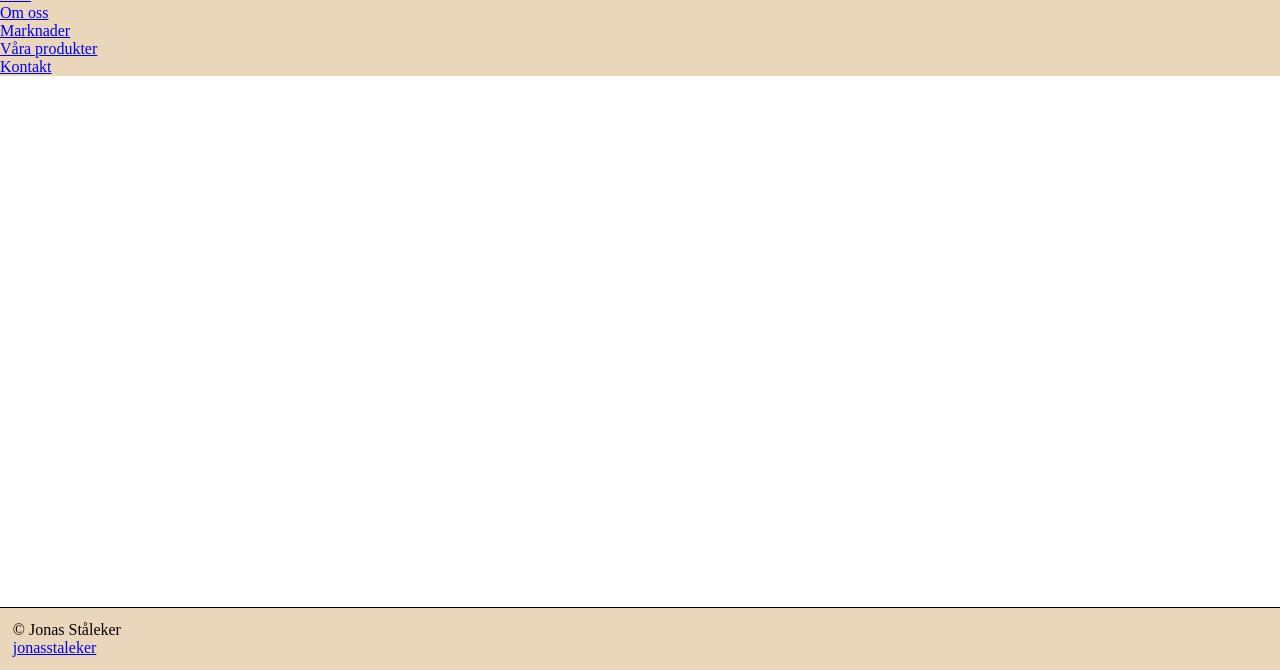
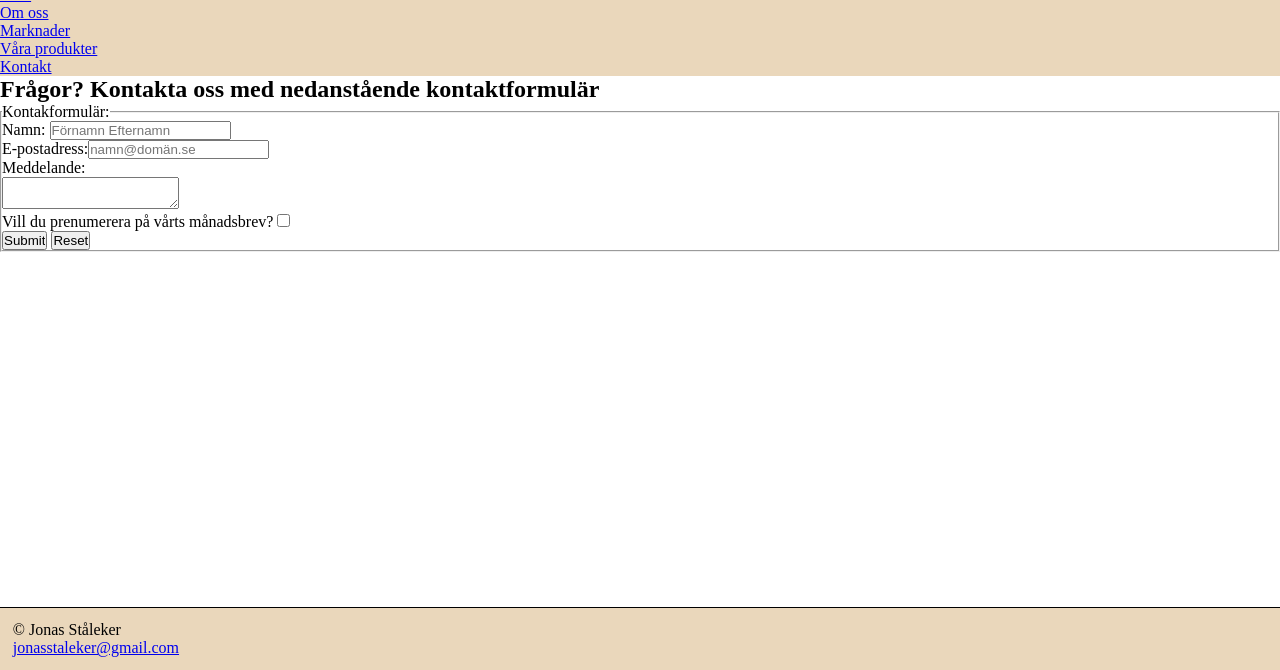
Before and after one commit to JoeSteeloak/Qvantingen-website, a plain HTML site: page contact.html in a window 1280 px wide. Shown: the part 130-800 px from the top of the page. Drawn offline with Linux system fonts and the light colour scheme.

Commit message:
add contact form

```diff
--- a/contact.html
+++ b/contact.html
@@ -24,9 +24,24 @@
         </nav>
 
     </header>
+
+    <section>
+        <h1>Frågor? Kontakta oss med nedanstående kontaktformulär</h1>
+
+    <form>
+        <fieldset>
+            <legend>Kontakformulär:</legend>
+            <p>Namn: <input type="text" name="name" placeholder="Förnamn Efternamn"></p>
+            <p>E-postadress:<input type="email" name="email" placeholder="namn@domän.se"></p>
+            <p>Meddelande:</p>
+            <textarea name="message"></textarea><br>
+            <p>Vill du prenumerera på vårts månadsbrev? <input type="checkbox" name="newsletter" value="true"></p>
+            <input type="submit"> <input type="reset">
+        </fieldset>
+    </section>
     <footer>
         <p>&copy; Jonas Ståleker <br>
-            <a href="mailto:jonasstaleker@gmail.com">jonasstaleker</a>
+            <a href="mailto:jonasstaleker@gmail.com">jonasstaleker@gmail.com</a>
         </p>
     </footer>
 </body>
--- a/css/styles.css
+++ b/css/styles.css
@@ -2,6 +2,7 @@
 * {
     margin: 0;
     padding: 0;
+
 }
 
 header {
```
Also changed, not shown: about.html (+2 -2 lines), products.html (+1 -1 lines), schedule.html (+1 -1 lines), images/standet1.jpg (added), images/standet2.jpg (added), images/standet3.jpg (added), images/standet4.jpg (added).
